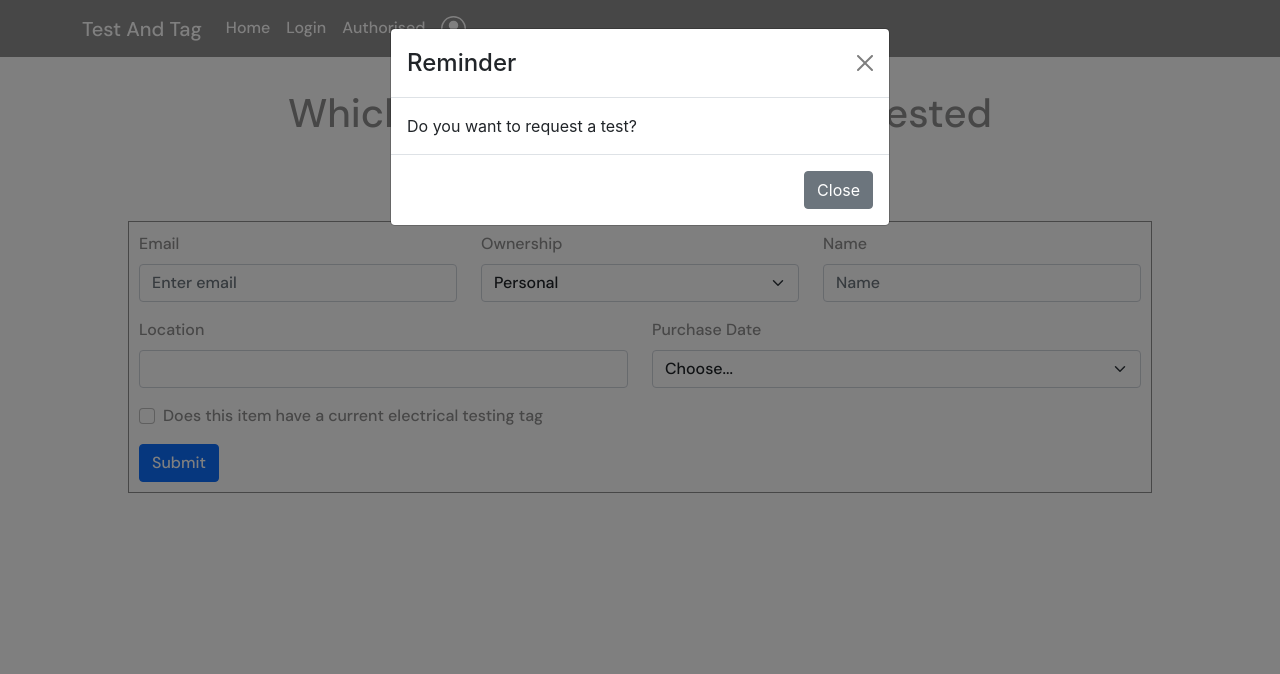
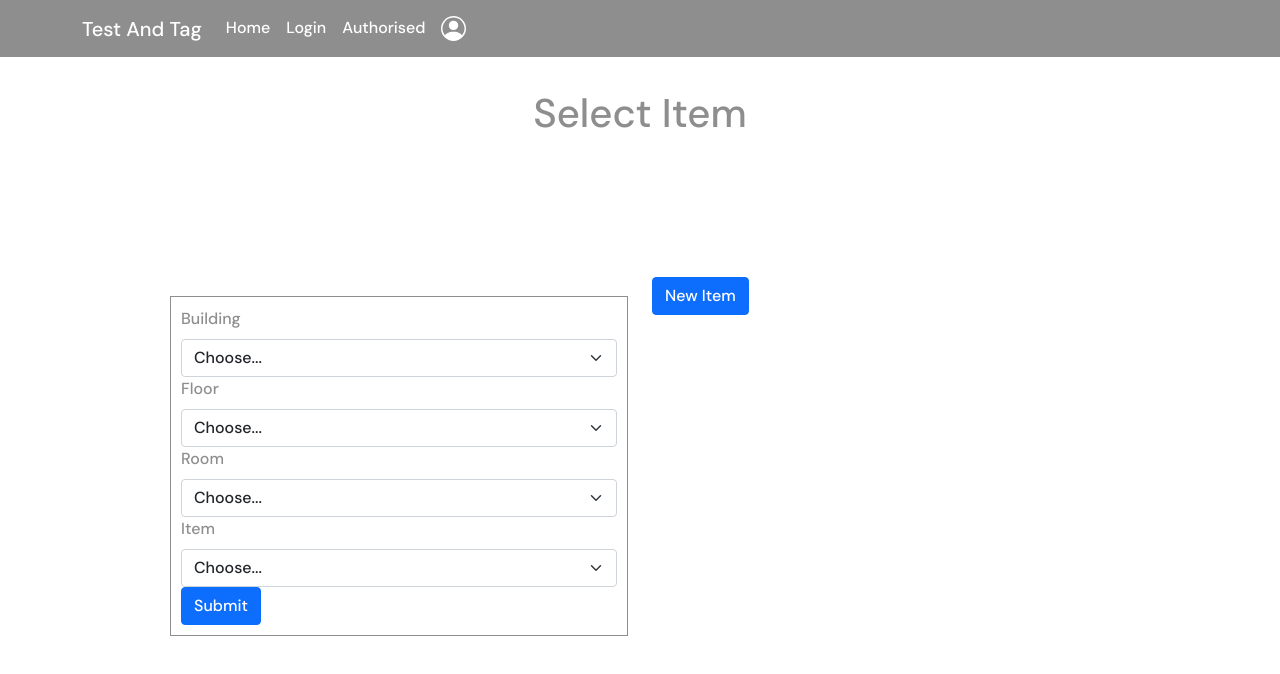
Before and after one commit to LIASY032/TestAndTag, a React (Create React App) app in the folder client/: page / in a window 1280 px wide. Shown: the top 674 px of the page. Built offline with nearby package versions, Linux system fonts and the light colour scheme.

Commit message:
client: Report and Select pages added

```diff
--- a/client/src/App.js
+++ b/client/src/App.js
@@ -6,6 +6,7 @@ import Registration from "./pages/Registration";
 import Forgot from "./pages/Forgot";
 import Request from "./pages/Request";
 import { AuthorisedDashboard, UserDashboard } from "./pages/Dashboard";
+import SelectItem from "./pages/SelectItem";
 function App() {
   return (
     <div className="App">
@@ -13,7 +14,7 @@ function App() {
         <Navigation />
 
         <Routes>
-          <Route path="/" element={<Request />} />
+          <Route path="/" element={<SelectItem />} />
           <Route path="/login" element={<Login />} />
           <Route path="/register" element={<Registration />} />
           <Route path="/forgot" element={<Forgot />} />
--- /dev/null
+++ b/client/src/pages/SelectItem/index.js
@@ -0,0 +1,66 @@
+import React from "react";
+
+import Title from "../../components/Title";
+import { Button, Col, Container, Row, Table, Form } from "react-bootstrap";
+function SelectItem() {
+  return (
+    <>
+      <Title>Select Item</Title>
+      <Container className="user-dashboard">
+        <Row>
+          <Col>
+            <Form
+              style={{
+                border: "1px solid #8f8e8e",
+                marginTop: "4%",
+                marginLeft: "auto",
+                marginRight: "auto",
+                padding: "10px",
+              }}
+            >
+              <Form.Group>
+                <Form.Label>Building</Form.Label>
+                <Form.Select defaultValue="Choose...">
+                  <option>Choose...</option>
+                  <option>...</option>
+                </Form.Select>
+              </Form.Group>
+              <Form.Group>
+                <Form.Label>Floor</Form.Label>
+                <Form.Select defaultValue="Choose...">
+                  <option>Choose...</option>
+                  <option>...</option>
+                </Form.Select>
+              </Form.Group>
+              <Form.Group>
+                <Form.Label>Room</Form.Label>
+                <Form.Select defaultValue="Choose...">
+                  <option>Choose...</option>
+                  <option>...</option>
+                </Form.Select>
+              </Form.Group>
+              <Form.Group>
+                <Form.Label>Item</Form.Label>
+                <Form.Select defaultValue="Choose...">
+                  <option>Choose...</option>
+                  <option>...</option>
+                </Form.Select>
+              </Form.Group>
+
+              <Button variant="primary" type="submit">
+                Submit
+              </Button>
+            </Form>
+          </Col>
+          <Col>
+            <Button variant="primary" type="submit">
+              New Item
+            </Button>
+          </Col>
+        </Row>
+      </Container>
+    </>
+  );
+}
+
+export default SelectItem;
```
Also changed, not shown: client/src/pages/Report/index.js (added, +37 -0 lines).
